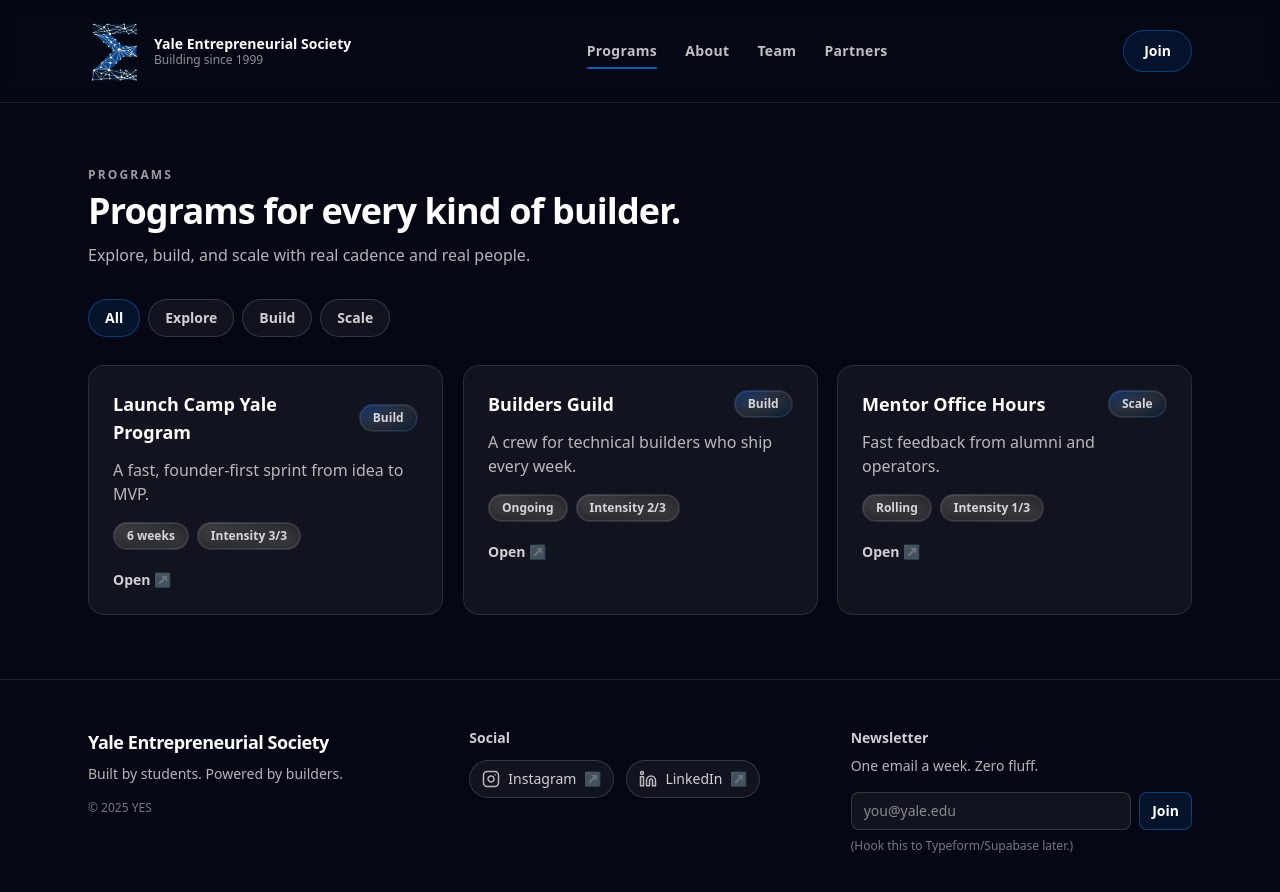
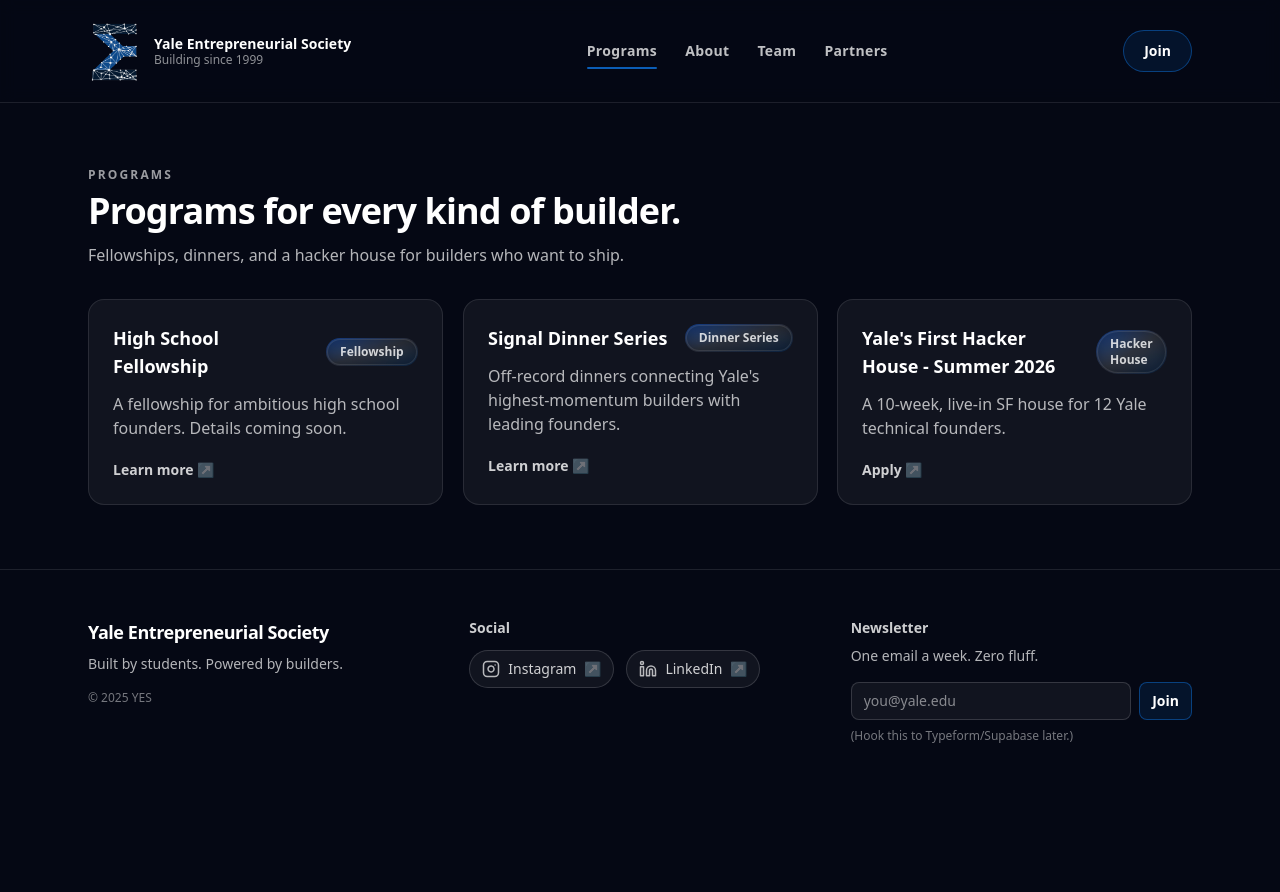
Before and after one commit to yav-fi/yes-website, a Next.js app: page /programs in a window 1280 px wide. Shown: the top 892 px of the page. After the commit the page ends 800 px from the top, so only its background shows below. Built offline with nearby package versions, Linux system fonts and the light colour scheme.

Commit message:
program updates

```diff
--- a/src/app/programs/page.tsx
+++ b/src/app/programs/page.tsx
@@ -11,7 +11,7 @@
           <SectionHeading
             eyebrow="Programs"
             title="Programs for every kind of builder."
-            desc="Explore, build, and scale with real cadence and real people."
+            desc="Fellowships, dinners, and a hacker house for builders who want to ship."
           />
         </Reveal>
         <Reveal delay={0.08}>
--- a/src/components/sections/home/HomeProgramsPreview.tsx
+++ b/src/components/sections/home/HomeProgramsPreview.tsx
@@ -4,7 +4,6 @@
 import { Button } from "@/components/ui/Button";
 import { programs } from "@/data/programs";
 import Reveal from "@/components/ui/Reveal";
-
 
 export default function HomeProgramsPreview() {
   return (
@@ -14,7 +13,7 @@
           <SectionHeading
             eyebrow="Programs"
             title="Pick your lane. Then floor it."
-          desc="Whether you’re exploring, building, or scaling — there’s a path."
+            desc="Fellowships, dinners, and a hacker house built for Yale founders."
           />
         </Reveal>
 
@@ -28,15 +27,14 @@
               >
                 <div className="flex items-center justify-between gap-3">
                   <div className="text-lg font-semibold">{p.name}</div>
-                <Chip tone="blue">{p.stage}</Chip>
+                  {p.badge && <Chip tone="blue">{p.badge}</Chip>}
                 </div>
                 <p className="mt-3 text-white/70">{p.oneLiner}</p>
-              <div className="mt-4 flex flex-wrap gap-2">
-                <Chip>{p.duration}</Chip>
-                <Chip>Intensity {p.intensity}/3</Chip>
-              </div>
                 <div className="mt-5 text-sm font-semibold text-white/80">
-                Explore → <span className="text-white/40 group-hover:text-white/70 transition">↗</span>
+                  {p.cardCtaLabel ?? "Learn more"}{" "}
+                  <span className="text-white/40 group-hover:text-white/70 transition">
+                    ↗
+                  </span>
                 </div>
               </a>
             ))}
--- a/src/components/sections/programs/ProgramsGrid.tsx
+++ b/src/components/sections/programs/ProgramsGrid.tsx
@@ -1,48 +1,20 @@
 "use client";
 
-import { useMemo, useState } from "react";
 import { programs } from "@/data/programs";
 import Chip from "@/components/ui/Chip";
 import { AnimatePresence, LayoutGroup, motion } from "framer-motion";
 
-const filters = ["All", "Explore", "Build", "Scale"] as const;
-
 export default function ProgramsGrid() {
-  const [active, setActive] = useState<(typeof filters)[number]>("All");
-
-  const shown = useMemo(() => {
-    if (active === "All") return programs;
-    return programs.filter((p) => p.stage === active);
-  }, [active]);
-
   return (
     <div>
-      <div className="flex flex-wrap gap-2">
-        {filters.map((f) => (
-          <button
-            key={f}
-            onClick={() => setActive(f)}
-            className={[
-              "rounded-full border px-4 py-2 text-sm font-semibold",
-              "transition-colors",
-              active === f
-                ? "border-signal-cyan/40 bg-signal-cyan/10"
-                : "border-white/15 bg-white/5 text-white/80 hover:bg-white/10",
-            ].join(" ")}
-          >
-            {f}
-          </button>
-        ))}
-      </div>
-
       <LayoutGroup>
         <motion.div
           layout
           transition={{ layout: { duration: 0.26, ease: "easeOut" } }}
-          className="mt-7 grid gap-5 md:grid-cols-3"
+          className="grid gap-5 md:grid-cols-3"
         >
           <AnimatePresence initial={false} mode="sync">
-            {shown.map((p) => (
+            {programs.map((p) => (
               <motion.a
                 key={p.slug}
                 href={`/programs/${p.slug}`}
@@ -61,15 +33,12 @@
               >
                 <div className="flex items-center justify-between gap-3">
                   <div className="text-lg font-semibold">{p.name}</div>
-                  <Chip tone="blue">{p.stage}</Chip>
+                  {p.badge && <Chip tone="blue">{p.badge}</Chip>}
                 </div>
                 <p className="mt-3 text-white/70">{p.oneLiner}</p>
-                <div className="mt-4 flex flex-wrap gap-2">
-                  <Chip>{p.duration}</Chip>
-                  <Chip>Intensity {p.intensity}/3</Chip>
-                </div>
                 <div className="mt-5 text-sm font-semibold text-white/80">
-                  Open <span className="text-white/40">↗</span>
+                  {p.cardCtaLabel ?? "Learn more"}{" "}
+                  <span className="text-white/40">↗</span>
                 </div>
               </motion.a>
             ))}
--- a/src/data/programs.ts
+++ b/src/data/programs.ts
@@ -3,73 +3,131 @@
   name: string;
   oneLiner: string;
   description: string;
-  intensity: 1 | 2 | 3;
-  stage: "Explore" | "Build" | "Scale";
-  duration: string;
-  tags: string[];
-  outcomes: string[];
-  timeline: { label: string; detail: string }[];
-  faq: { q: string; a: string }[];
+  badge?: string;
+  cardCtaLabel?: string;
+  ctas?: { label: string; href: string; variant?: "primary" | "secondary" | "ghost" }[];
+  sections?: {
+    title: string;
+    body?: string;
+    items?: string[];
+    links?: { label: string; href?: string }[];
+  }[];
 };
 
 export const programs: Program[] = [
   {
-    slug: "launch",
-    name: "Launch Camp Yale Program",
-    oneLiner: "A fast, founder-first sprint from idea to MVP.",
-    description:
-      "A structured program designed to help you validate an idea, build an MVP, and get real user feedback quickly.",
-    intensity: 3,
-    stage: "Build",
-    duration: "6 weeks",
-    tags: ["Beginner-friendly", "Team-based", "Mentorship", "Weekly demos"],
-    outcomes: ["A shipped MVP", "User feedback loop", "Pitch-ready narrative"],
-    timeline: [
-      { label: "Week 1", detail: "Idea selection + problem interviews" },
-    ],
-    faq: [
-      { q: "Do I need a team?", a: "Not required. We can help you find one." },
+    slug: "high-school-fellowship",
+    name: "High School Fellowship",
+    oneLiner: "A fellowship for ambitious high school founders. Details coming soon.",
+    description: "Program description coming soon.",
+    badge: "Fellowship",
+    cardCtaLabel: "Learn more",
+    sections: [
       {
-        q: "Do I need to code?",
-        a: "No — but technical builders get extra leverage.",
+        title: "Applications",
+        links: [
+          { label: "Application (coming soon)" },
+          { label: "Become an ambassador (coming soon)" },
+        ],
       },
     ],
   },
   {
-    slug: "builders",
-    name: "Builders Guild",
-    oneLiner: "A crew for technical builders who ship every week.",
+    slug: "signal-dinner-series",
+    name: "Signal Dinner Series",
+    oneLiner:
+      "Off-record dinners connecting Yale's highest-momentum builders with leading founders.",
     description:
-      "Weekly build nights, micro-sprints, and a community of people who actually execute.",
-    intensity: 2,
-    stage: "Build",
-    duration: "Ongoing",
-    tags: ["Technical", "Shipping cadence", "Peer feedback"],
-    outcomes: ["Portfolio projects", "Collaborators", "Momentum"],
-    timeline: [
-      { label: "Weekly", detail: "Build night + demos" },
-      { label: "Monthly", detail: "Mini-hack + showcase" },
+      "Signal is an off-record dinner series that brings together Yale's highest-momentum student builders with leading founders, investors, and operators in a candid setting. For builders, it offers first-hand context from the people shaping technology and the chance to ask the questions that directly inform what they're building. For guests, it is an opportunity to guide builders who are just a few steps behind where they were, while forming early relationships with the next generation of category-defining founders.",
+    badge: "Dinner Series",
+    cardCtaLabel: "Learn more",
+    ctas: [
+      {
+        label: "Apply to attend",
+        href: "https://docs.google.com/forms/d/e/1FAIpQLSdWD6LRvrTga_ZsK_Wb0qdosIY72gAOa807nmC61w4kiUTXNQ/viewform?usp=header",
+        variant: "primary",
+      },
+      {
+        label: "View calendar",
+        href: "https://luma.com/calendar/cal-KBJ4GfUNku5BJ53",
+        variant: "secondary",
+      },
     ],
-    faq: [
-      { q: "What if I’m new?", a: "We’ll pair you with builders at your level." },
+    sections: [
+      {
+        title: "Past attendees",
+        items: [
+          "Cory Levy (Z Fellows)",
+          "Harris Stolzenberg (Pear VC)",
+          "Kathryn Guarini (IBM)",
+          "Ranjit Bindera (Cybrexa)",
+          "David Brillembourg (Dune VC)",
+          "Ann Muira-Ko (Floodgate)",
+          "Arthur Horwich",
+          "Bary Nalebuff (Honest Tea Founder)",
+          "Tom Lee (Galileo)",
+          "Nick Chirls (Asylum VC)",
+          "George Yancopoulos (Regeneron Founder)",
+          "David Lucchino (Frequency Therapeutics)",
+          "Seth Goldman (Honest Tea Founder)",
+          "Miles Lasater (Founder of Yale Entrepreneurial Society)",
+        ],
+      },
+      {
+        title: "Links",
+        links: [
+          { label: "Signal website", href: "https://signal.community/" },
+          {
+            label: "Application",
+            href: "https://docs.google.com/forms/d/e/1FAIpQLSdWD6LRvrTga_ZsK_Wb0qdosIY72gAOa807nmC61w4kiUTXNQ/viewform?usp=header",
+          },
+          {
+            label: "Luma calendar",
+            href: "https://luma.com/calendar/cal-KBJ4GfUNku5BJ53",
+          },
+        ],
+      },
+      {
+        title: "Contact",
+        body: "Do you think you would be a cool guest? Contact us:",
+        links: [
+          { label: "Leia.ryan@yale.edu", href: "mailto:Leia.ryan@yale.edu" },
+          { label: "Jasmine.garry@yale.edu", href: "mailto:Jasmine.garry@yale.edu" },
+          { label: "Soleil.Wizman@yale.edu", href: "mailto:Soleil.Wizman@yale.edu" },
+        ],
+      },
     ],
   },
   {
-    slug: "office-hours",
-    name: "Mentor Office Hours",
-    oneLiner: "Fast feedback from alumni and operators.",
+    slug: "yale-hacker-house",
+    name: "Yale's First Hacker House - Summer 2026",
+    oneLiner: "A 10-week, live-in SF house for 12 Yale technical founders.",
     description:
-      "Sign up for high-signal 20-minute sessions on product, growth, fundraising, and technical strategy.",
-    intensity: 1,
-    stage: "Scale",
-    duration: "Rolling",
-    tags: ["Alumni", "Operators", "Focused feedback"],
-    outcomes: ["Decision clarity", "Warm intros (sometimes)", "Tighter strategy"],
-    timeline: [{ label: "Rolling", detail: "Sign-ups open throughout the term" }],
-    faq: [
+      "This Summer 2026, YES is creating Yale's First Hacker House in SF - a 10-week, live-in environment for 12 of Yale's top technical student founders to build seriously, learn from world-class operators, and plug directly into the SF ecosystem. This is just the beginning. Join us.",
+    badge: "Hacker House",
+    cardCtaLabel: "Apply",
+    ctas: [
       {
-        q: "Who are the mentors?",
-        a: "Alumni founders, VCs, and experienced operators.",
+        label: "Apply",
+        href: "https://docs.google.com/forms/d/e/1FAIpQLSeNNhvuHI3ALUosGiLUh0cWQQMVC_z9pcvINWT9yIKb41kDoA/viewform?usp=header",
+        variant: "primary",
+      },
+    ],
+    sections: [
+      {
+        title: "How it works",
+        body:
+          "Rather than enforcing a rigid curriculum, we're designing the house around the founders we select. The house will combine intense building with the opportunity to gain real context: intimate dinners, technical deep-dives, and targeted mentor sessions - all designed to inform what founders are building and how they build it.",
+      },
+      {
+        title: "Why it matters",
+        body:
+          "For founders, the house provides the space to develop and pressure-test ideas before taking the leap to build full-time. For our partners, it offers early access to founders as they transition from early teams into ventures that we hope will define the next wave of technology.",
+      },
+      {
+        title: "Partner inquiries",
+        body: "Interested in becoming a partner? Contact us:",
+        links: [{ label: "Leia.ryan@yale.edu", href: "mailto:Leia.ryan@yale.edu" }],
       },
     ],
   },
```
Also changed, not shown: src/app/programs/[slug]/page.tsx (+42 -37 lines). Lines whose indentation alone changed are shown as unchanged.
